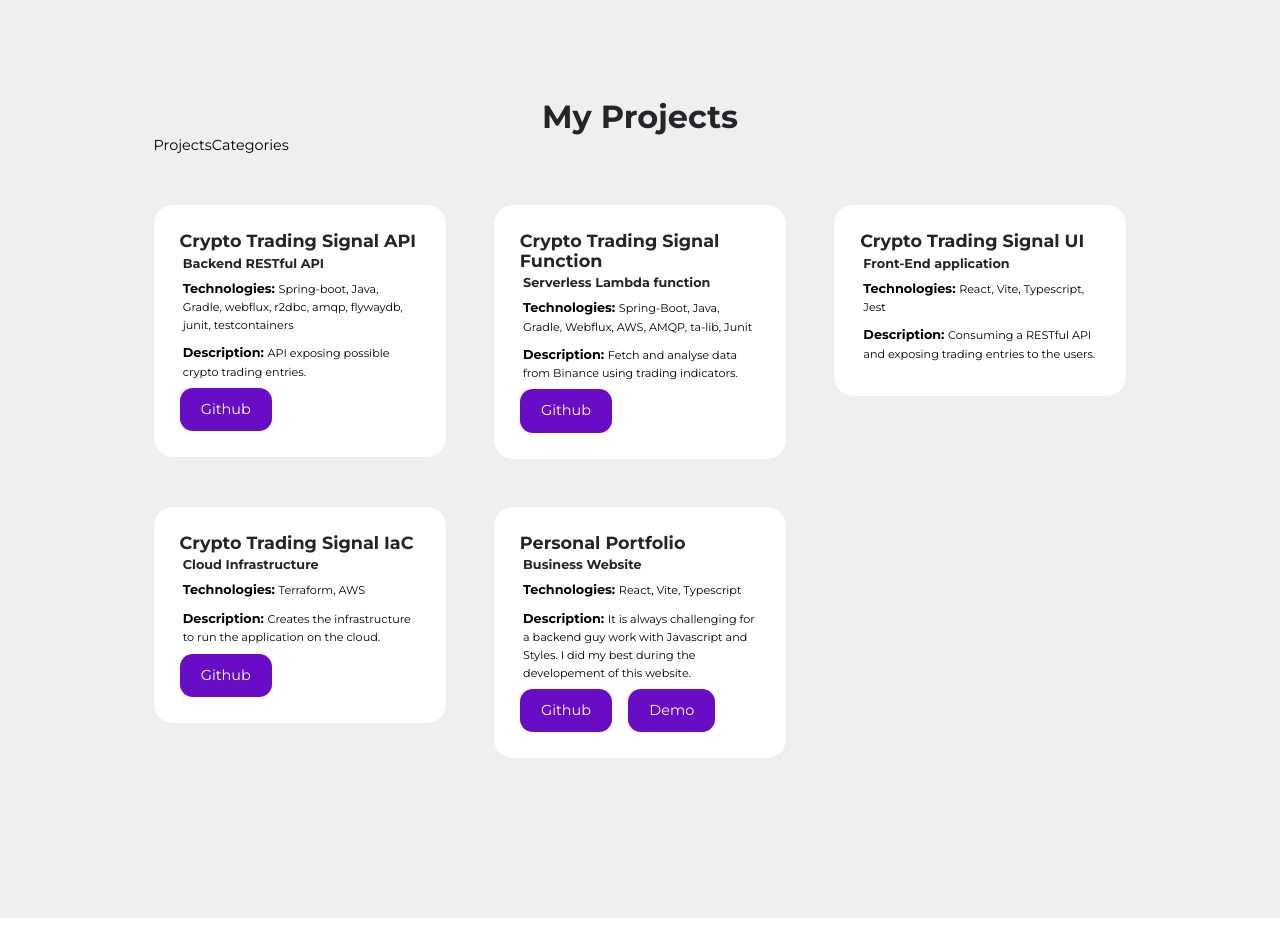
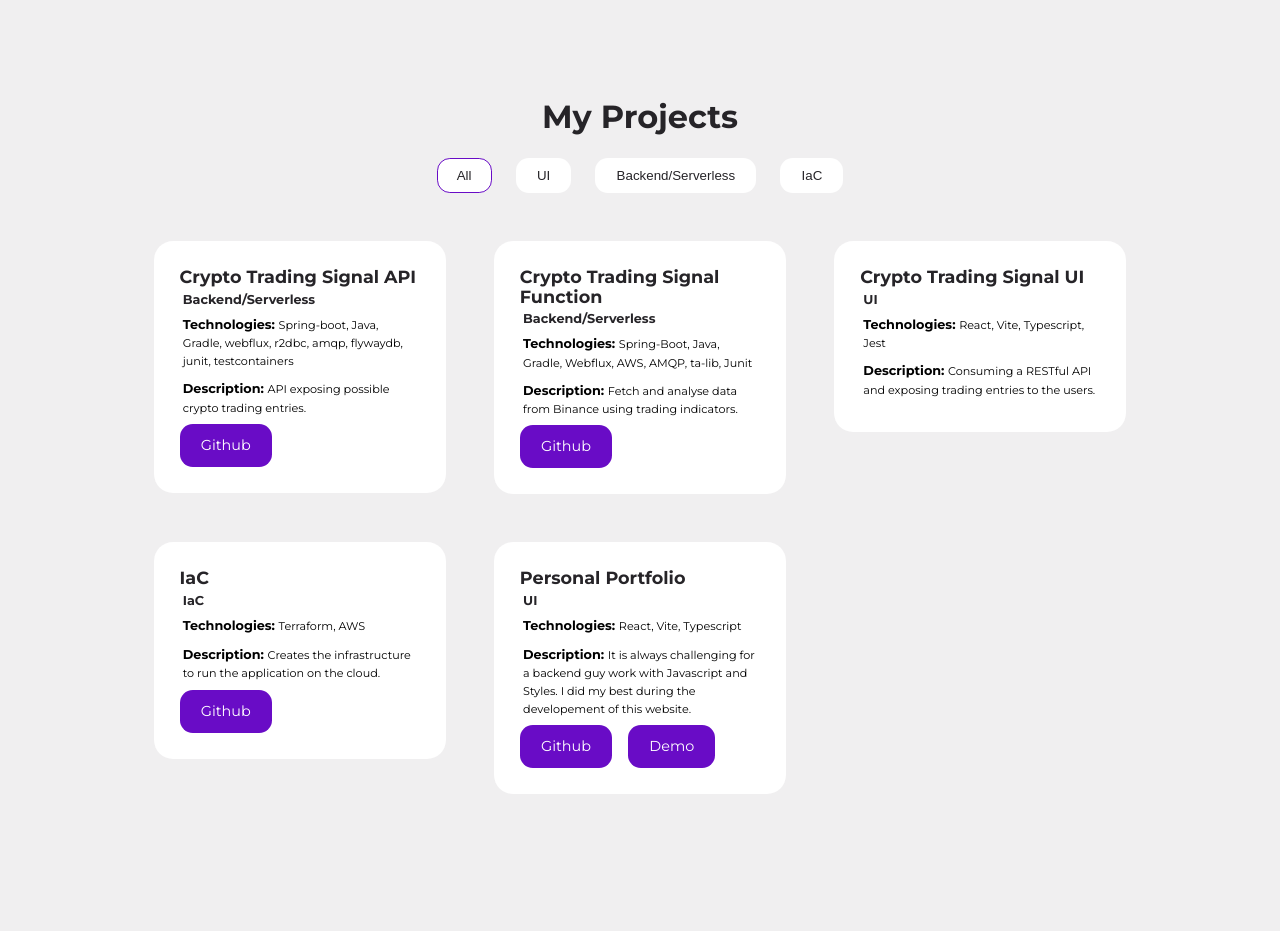
Before and after one commit to leandrodalbo/portfolio-app, a React (Vite) app: page / in a window 1280 px wide. Shown: the part 2680-3611 px from the top of the page. Built offline with nearby package versions, Linux system fonts and the light colour scheme.

Commit message:
portfolio section

```diff
--- a/src/components/categories/Categories.tsx
+++ b/src/components/categories/Categories.tsx
@@ -1,3 +1,31 @@
-export const Categories = () => {
-  return <div>ProjectsCategories</div>;
+import "./categories.css";
+import { useState } from "react";
+
+export interface CategoriesProps {
+  categories: string[];
+  categoryClass: string;
+  byCategory: (category: string) => void;
+}
+
+export const Categories = ({
+  categories,
+  categoryClass,
+  byCategory,
+}: CategoriesProps) => {
+  const [category, setCategory] = useState("All");
+
+  const handleSelection = (category: string) => {
+    setCategory(category);
+    byCategory(category);
+  };
+
+  return categories.map((it) => (
+    <button
+      key={it}
+      className={`${categoryClass} ${category === it ? "active" : ""}`}
+      onClick={() => handleSelection(it)}
+    >
+      {it}
+    </button>
+  ));
 };
--- /dev/null
+++ b/src/components/categories/categories.css
@@ -0,0 +1,4 @@
+.active {
+  background: var(--color-light);
+  border: 1.5px solid var(--color-primary);
+}
--- a/src/components/project/ProjectDetail.tsx
+++ b/src/components/project/ProjectDetail.tsx
@@ -9,7 +9,7 @@ export const ProjectDetail = ({ project }: ProjectDetailProps) => {
   return (
     <div className="project">
       <h4>{project.title}</h4>
-      <h6>{project.category}</h6>
+      <h6>{project.category.id}</h6>
 
       <p>
         <span>{"Technologies: "}</span>
--- a/src/components/project/project.css
+++ b/src/components/project/project.css
@@ -15,6 +15,7 @@
   background: transparent;
   color: var(--color-white);
   transform: translateY(-0.5rem);
+  border: 1px solid var(--color-primary);
 }
 
 .project:hover {
--- a/src/data/portfoliodata.ts
+++ b/src/data/portfoliodata.ts
@@ -1,12 +1,18 @@
 import { PortfolioData } from "./types";
+
+export const projectCategories = ["All", "UI", "Backend/Serverless", "IaC"];
 
 export const portfolioData: PortfolioData = {
   text: "My Projects",
+  categories: projectCategories,
   projects: [
     {
       id: 0,
       title: "Crypto Trading Signal API",
-      category: "Backend RESTful API",
+      category: {
+        id: "Backend/Serverless",
+        description: "Backend RESTful API",
+      },
       description: "API exposing possible crypto trading entries.",
       technologies:
         "Spring-boot, Java, Gradle, webflux, r2dbc, amqp, flywaydb, junit, testcontainers",
@@ -16,7 +22,10 @@ export const portfolioData: PortfolioData = {
     {
       id: 1,
       title: "Crypto Trading Signal Function",
-      category: "Serverless Lambda function",
+      category: {
+        id: "Backend/Serverless",
+        description: "Serverless Lambda function",
+      },
       description:
         "Fetch and analyse data from Binance using trading indicators.",
       technologies:
@@ -27,15 +36,18 @@ export const portfolioData: PortfolioData = {
     {
       id: 2,
       title: "Crypto Trading Signal UI",
-      category: "Front-End application",
+      category: {
+        id: "UI",
+        description: "Front-End application",
+      },
       description:
         "Consuming a RESTful API and exposing trading entries to the users.",
       technologies: "React, Vite, Typescript, Jest",
     },
     {
       id: 3,
-      title: "Crypto Trading Signal IaC",
-      category: "Cloud Infrastructure",
+      title: "IaC",
+      category: { id: "IaC", description: "Cloud Infrastructure" },
       description:
         "Creates the infrastructure to run the application on the cloud.",
       technologies: "Terraform, AWS",
@@ -44,7 +56,7 @@ export const portfolioData: PortfolioData = {
     {
       id: 4,
       title: "Personal Portfolio",
-      category: "Business Website",
+      category: { id: "UI", description: "Business Website" },
       description:
         "It is always challenging for a backend guy work with Javascript and Styles. I did my best during the developement of this website.",
       technologies: "React, Vite, Typescript",
--- a/src/sections/portfolio/Portfolio.tsx
+++ b/src/sections/portfolio/Portfolio.tsx
@@ -1,20 +1,39 @@
+import "./portfolio.css";
 import { useState } from "react";
 
 import { PortfolioData } from "../../data/types";
-import "./portfolio.css";
+
 import { Categories } from "../../components/categories/Categories";
 import { Projects } from "../../components/projects/Projects";
 
 export interface PortfolioProps {
   data: PortfolioData;
 }
+
 const Portfolio = ({ data }: PortfolioProps) => {
   const [projects, setProjects] = useState(data.projects);
+
+  const byCategory = (category: string) => {
+    setProjects([...data.projects]);
+    if (category !== "All") {
+      setProjects([
+        ...data.projects.filter((it) => it.category.id === category),
+      ]);
+    }
+  };
+
   return (
     <section id="portfolio">
       <h2>{data.text}</h2>
       <div className="container portfoliocontainer">
-        <Categories />
+        <div className="categorieswrap">
+          <Categories
+            categories={data.categories}
+            categoryClass=" btn sm catbtn"
+            byCategory={byCategory}
+          />
+        </div>
+
         <Projects projects={projects} />
       </div>
     </section>
--- a/src/sections/portfolio/portfolio.css
+++ b/src/sections/portfolio/portfolio.css
@@ -0,0 +1,31 @@
+.categorieswrap {
+  display: flex;
+  justify-content: center;
+  gap: 1.5rem;
+  flex-wrap: wrap;
+  margin: 1.5rem 1.5rem;
+}
+
+.categorieswrap .catbtn {
+  text-transform: capitalize;
+  transition: var(--transition);
+  color: var(--color-black);
+
+  background: var(--color-white);
+}
+
+.categorieswrap .catbtn:hover {
+  transform: translateY(0);
+  background: var(--color-light);
+  border: 1px solid var(--color-primary);
+}
+
+@media screen and (max-width: 600px) {
+  .categorieswrap {
+    gap: 0.5rem;
+  }
+
+  .categorieswrap .catbtn {
+    padding: 0.5rem;
+  }
+}
```
Also changed, not shown: src/data/types.ts (+7 -1 lines).
